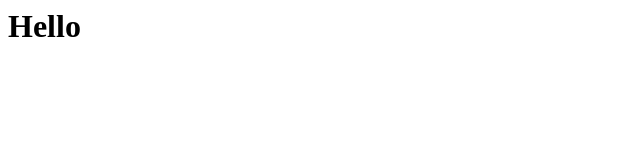
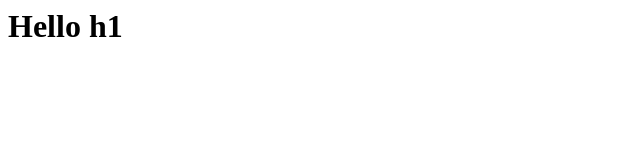
Before and after one commit to Chetanby/cicd-testing, a plain HTML site: page index.html in a window 1280 px wide. Shown: the full height of the page, 0-640 px from the left. Drawn offline with Linux system fonts and the light colour scheme.

Commit message:
Update index.html

```diff
--- a/index.html
+++ b/index.html
@@ -1 +1 @@
-<h1>Hello</h1>
+<h1>Hello h1</h1>
```
